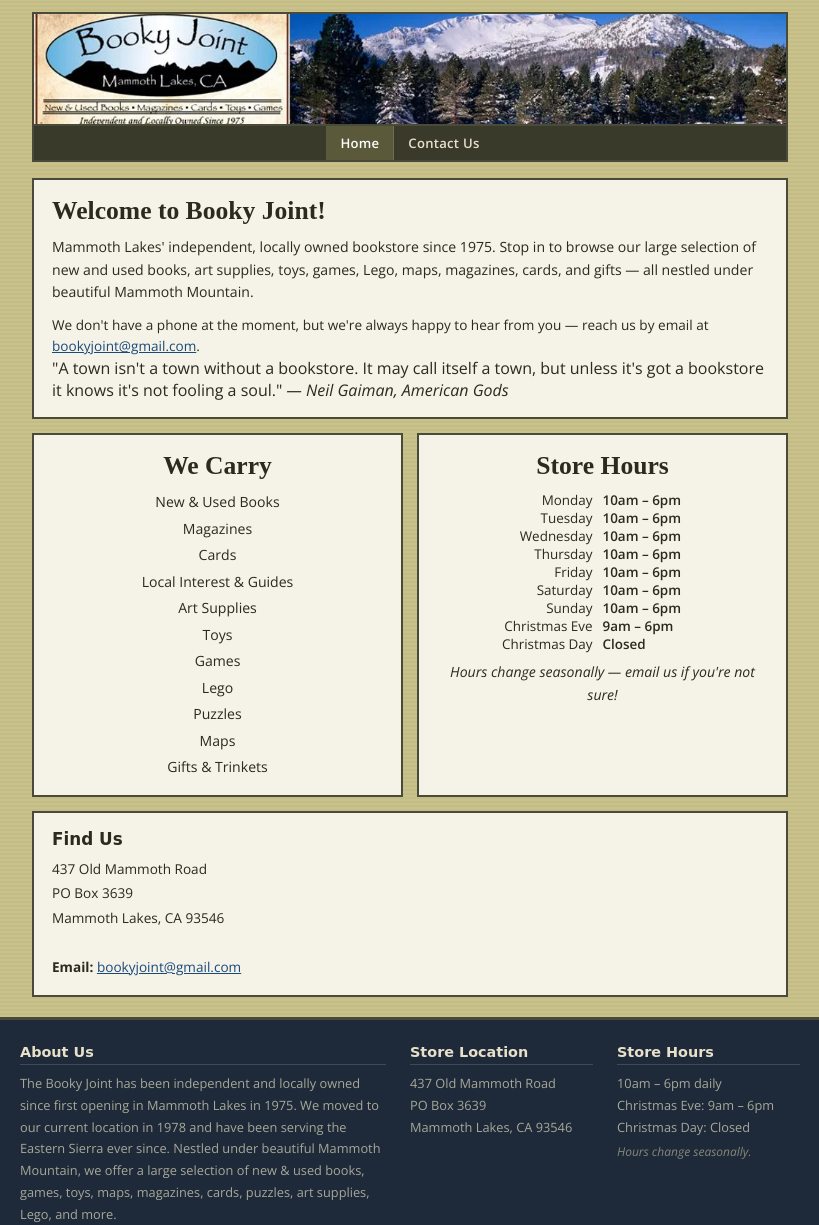
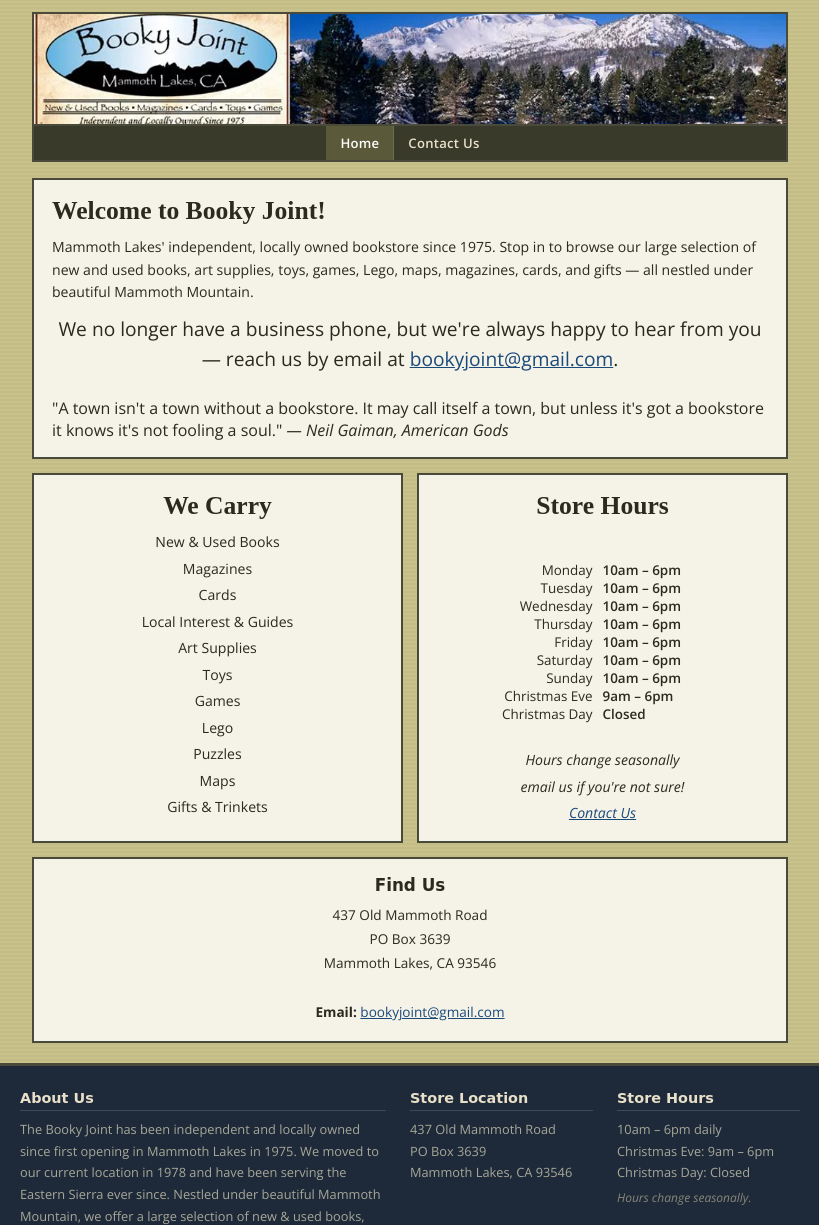
Before and after one commit to bookyjoint/bookyjoint.github.io, a plain HTML site: page index.html in a window 1280 px wide. Shown: the top 1225 px of the page, without its empty margins (230-1049 px from the left). Drawn offline with nearby package versions, Linux system fonts and the light colour scheme; a web font is replaced by a local one.

Commit message:
Changed font size and alignment for email info and store hours card.

```diff
--- a/index.html
+++ b/index.html
@@ -51,7 +51,8 @@
       <div class="welcome-text">
         <h2>Welcome to Booky Joint!</h2>
         <p>Mammoth Lakes' independent, locally owned bookstore since 1975. Stop in to browse our large selection of new and used books, art supplies, toys, games, Lego, maps, magazines, cards, and gifts — all nestled under beautiful Mammoth Mountain.</p>
-        <p style="margin-top:10px; font-size:0.85rem;">We don't have a phone at the moment, but we're always happy to hear from you — reach us by email at <a href="mailto:bookyjoint@gmail.com">bookyjoint@gmail.com</a>.</p>
+        <p style="text-align: center; margin-top:10px; font-size:1.2rem;">We no longer have a business phone, but we're always happy to hear from you — reach us by email at <a href="mailto:bookyjoint@gmail.com">bookyjoint@gmail.com</a>.</p>
+        <br>
       </div>
       <blockquote>
         "A town isn't a town without a bookstore. It may call itself a town, but unless it's got a bookstore it knows it's not fooling a soul."
@@ -90,6 +91,7 @@
            ╚══════════════════════════════════╝ -->
       <div class="card info-col hours-card">
         <h2>Store Hours</h2>
+        <br>
         <table>
           <tr><td>Monday</td><td>10am – 6pm</td></tr>
           <tr><td>Tuesday</td><td>10am – 6pm</td></tr>
@@ -101,7 +103,10 @@
           <tr><td>Christmas Eve</td><td>9am – 6pm</td></tr>
           <tr><td>Christmas Day</td><td>Closed</td></tr>
         </table>
-        <p class="hours-note">Hours change seasonally — email us if you're not sure!</p>
+        <br>
+        <p class="hours-note">Hours change seasonally</p>
+        <p class="hours-note">email us if you're not sure!</p>
+      <p class="hours-note"><a href="mailto:bookyjoint@gmail.com">Contact Us</a></p>
       </div>
       <!-- END HOURS SECTION -->
 
--- a/style.css
+++ b/style.css
@@ -350,14 +350,19 @@
   font-size: 0.78rem;
   font-style: italic;
   color: var(--text-light);
-  margin-top: 8px;
+  margin-top: 4px;
 }
 
 /* ── Sidebar: contact/location ──────────────────────── */
 .contact-card address {
+  text-align: center;
   font-style: normal;
   font-size: 0.85rem;
   line-height: 1.8;
+}
+
+.contact-card h3 {
+  text-align: center;
 }
 
 /* ── Divider ────────────────────────────────────────── */
```
